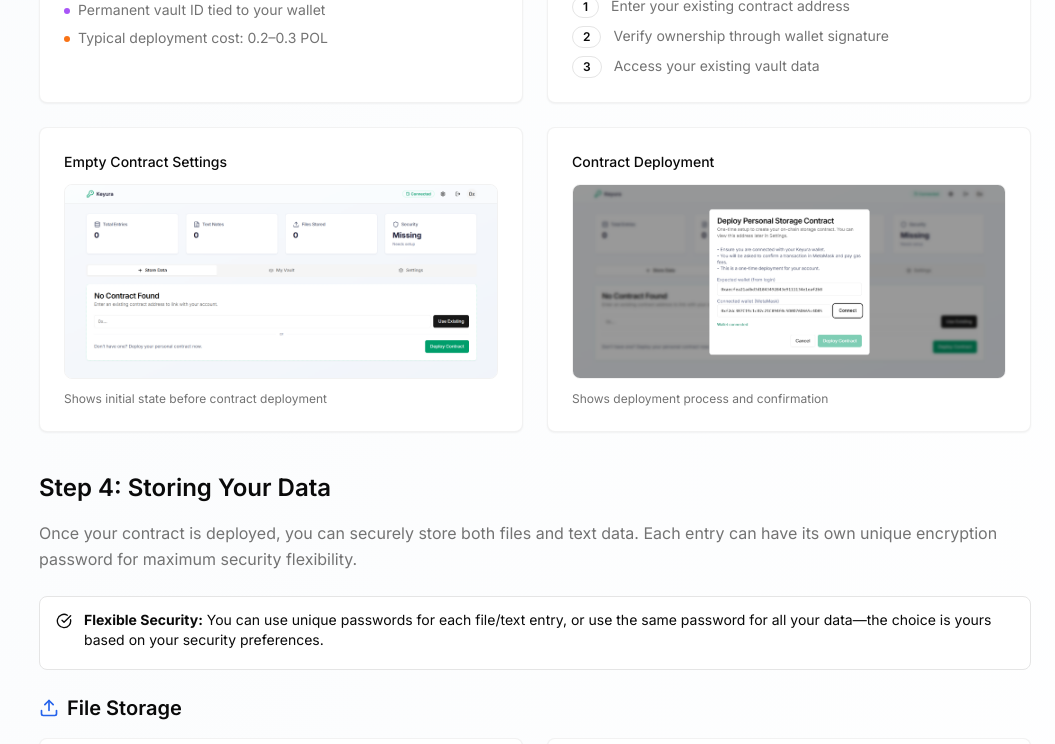
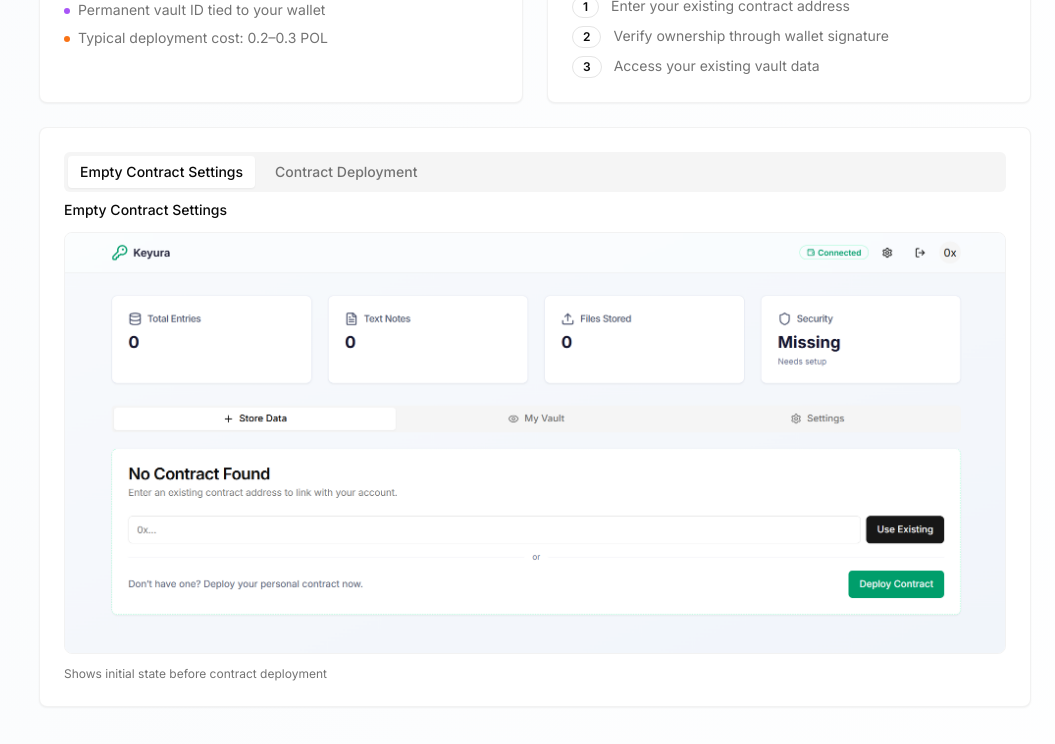
Before and after one commit to srivathsav004/keyura, a Next.js app: page /documentation in a window 1280 px wide. Shown: the part 5880-6624 px from the top of the page, without its empty margins (225-1280 px from the left). Built offline with nearby package versions, Linux system fonts and the light colour scheme.

Commit message:
vault data tabs

```diff
--- a/app/documentation/using-keyura.tsx
+++ b/app/documentation/using-keyura.tsx
@@ -20,6 +20,7 @@ import {
   Key
 } from "lucide-react";
 import Image from "next/image";
+import { Tabs, TabsList, TabsTrigger, TabsContent } from "@/components/ui/tabs";
 
 export default function UsingKeyura() {
   return (
@@ -350,17 +351,22 @@ export default function UsingKeyura() {
         </div>
 
         {/* Screenshots */}
-        <div className="grid gap-6 grid-cols-1 lg:grid-cols-2">
         <Card className="border-border/50">
           <CardContent className="p-6">
+            <Tabs defaultValue="empty" className="w-full">
+              <TabsList className="w-full justify-start gap-2 overflow-x-auto">
+                <TabsTrigger value="empty">Empty Contract Settings</TabsTrigger>
+                <TabsTrigger value="deploy">Contract Deployment</TabsTrigger>
+              </TabsList>
+              <TabsContent value="empty">
                 <div className="space-y-3">
                   <h4 className="text-sm font-medium text-foreground">Empty Contract Settings</h4>
                   <div className="rounded-lg overflow-hidden border border-border/50">
                     <Image
                       src="/empty-contract-settings.png"
                       alt="Empty Contract Settings - Shows initial state before contract deployment"
-                    width={600}
-                    height={400}
+                      width={800}
+                      height={600}
                       className="w-full h-auto"
                     />
                   </div>
@@ -368,19 +374,16 @@ export default function UsingKeyura() {
                     Shows initial state before contract deployment
                   </p>
                 </div>
-            </CardContent>
-          </Card>
-
-          <Card className="border-border/50">
-            <CardContent className="p-6">
+              </TabsContent>
+              <TabsContent value="deploy">
                 <div className="space-y-3">
                   <h4 className="text-sm font-medium text-foreground">Contract Deployment</h4>
                   <div className="rounded-lg overflow-hidden border border-border/50">
                     <Image
                       src="/contract-deployment.png"
                       alt="Contract Deployment - Shows deployment process and confirmation"
-                    width={600}
-                    height={400}
+                      width={800}
+                      height={600}
                       className="w-full h-auto"
                     />
                   </div>
@@ -388,9 +391,10 @@ export default function UsingKeyura() {
                     Shows deployment process and confirmation
                   </p>
                 </div>
+              </TabsContent>
+            </Tabs>
           </CardContent>
         </Card>
-        </div>
 
       </div>
 
@@ -691,8 +695,45 @@ export default function UsingKeyura() {
               </div>
             </CardContent>
           </Card>
+
+          {/* Screenshots: My Vault & Decryption Modal */}
+          <Card className="border-border/50">
+            <CardHeader className="pb-3">
+              <CardTitle className="text-base font-medium">My Vault: Screens & Actions</CardTitle>
+            </CardHeader>
+            <CardContent className="pt-0">
+              <Tabs defaultValue="table" className="w-full">
+                <TabsList className="w-full justify-start gap-2 overflow-x-auto">
+                  <TabsTrigger value="table">My Vault Data Table</TabsTrigger>
+                  <TabsTrigger value="modal">Decryption Modal</TabsTrigger>
+                </TabsList>
+                <TabsContent value="table">
+                  <div className="rounded-lg overflow-hidden border border-border/50">
+                    <Image
+                      src="/vault-data-table.png"
+                      alt="My Vault Data Table - Shows stored entries with names, types, tx hashes, and timestamps"
+                      width={800}
+                      height={600}
+                      className="w-full h-auto"
+                    />
                   </div>
+                </TabsContent>
+                <TabsContent value="modal">
+                  <div className="rounded-lg overflow-hidden border border-border/50">
+                    <Image
+                      src="/decryption-modal.png"
+                      alt="Decryption Modal - Shows password entry dialog when opening stored data"
+                      width={800}
+                      height={600}
+                      className="w-full h-auto"
+                    />
+                  </div>
+                </TabsContent>
+              </Tabs>
+            </CardContent>
+          </Card>
 
+          {/* Technical Flow */}
           <Card className="border-border/50">
             <CardHeader className="pb-3">
               <CardTitle className="text-base font-medium">Technical Decryption Flow</CardTitle>
@@ -716,48 +757,6 @@ export default function UsingKeyura() {
                   <span>Render text or download file directly to your device</span>
                 </li>
               </ol>
-          </CardContent>
-        </Card>
-
-        {/* Screenshots */}
-        <div className="grid gap-6 grid-cols-1 lg:grid-cols-2">
-          <Card className="border-border/50">
-            <CardContent className="p-6">
-              <div className="space-y-3">
-                <h4 className="text-sm font-medium text-foreground">My Vault Data Table</h4>
-                <div className="rounded-lg overflow-hidden border border-border/50">
-                  <Image
-                    src="/vault-data-table.png"
-                    alt="My Vault Data Table - Shows stored entries with names, types, tx hashes, and timestamps"
-                    width={700}
-                    height={500}
-                    className="w-full h-auto"
-                  />
-                </div>
-                <p className="text-xs text-muted-foreground">
-                  Shows stored entries with names, types, tx hashes, and timestamps
-                </p>
-              </div>
-            </CardContent>
-          </Card>
-
-          <Card className="border-border/50">
-            <CardContent className="p-6">
-              <div className="space-y-3">
-                <h4 className="text-sm font-medium text-foreground">Decryption Modal</h4>
-                <div className="rounded-lg overflow-hidden border border-border/50">
-                  <Image
-                    src="/decryption-modal.png"
-                    alt="Decryption Modal - Shows password entry dialog when opening stored data"
-                    width={500}
-                    height={400}
-                    className="w-full h-auto"
-                  />
-                </div>
-                <p className="text-xs text-muted-foreground">
-                  Shows password entry dialog when opening stored data
-                </p>
-              </div>
             </CardContent>
           </Card>
         </div>
```
Lines whose indentation alone changed are shown as unchanged.
